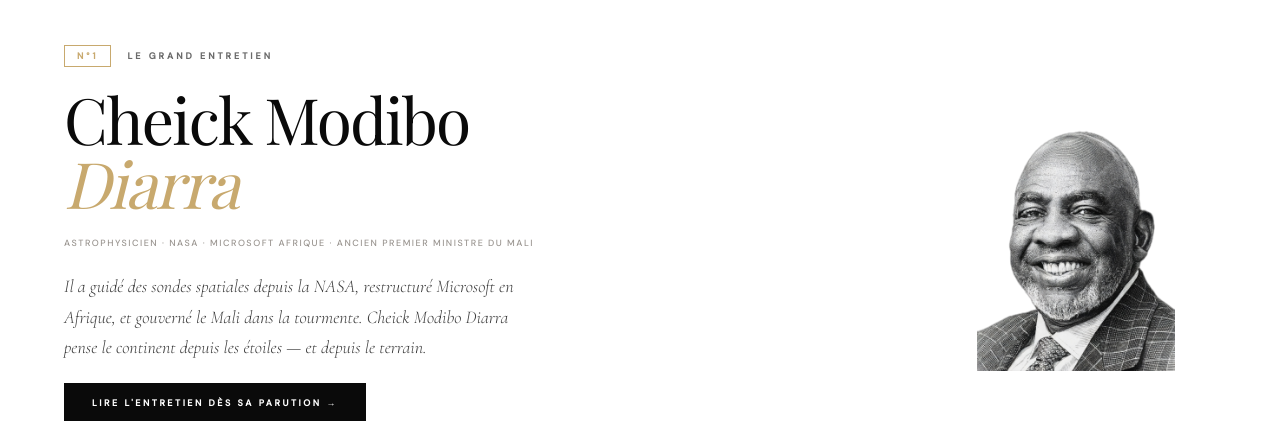
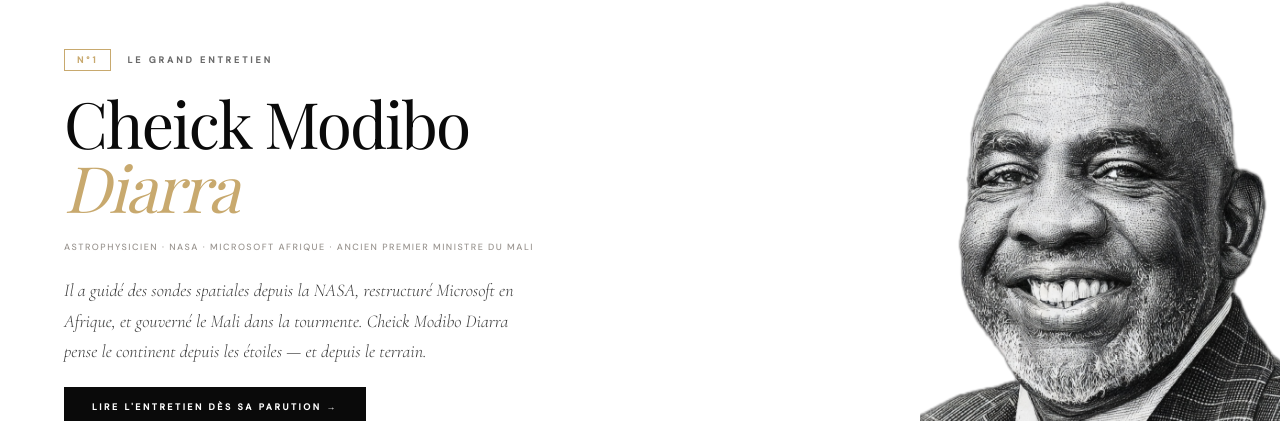
Before and after one commit to SteveMrld/Prisme, a Next.js app: page / in a window 1280 px wide. Shown: the part 143-564 px from the top of the page. Built offline with nearby package versions, Linux system fonts and the light colour scheme; no server answers; a web font is replaced by a local one.

Commit message:
fix: Diarra — photo pleine hauteur colonne droite, object-fit cover

```diff
--- a/app/page.module.css
+++ b/app/page.module.css
@@ -1733,19 +1733,27 @@
 
   /* ── GRAND ENTRETIEN ── */
   .ge {
-    grid-template-columns: 1fr 280px;
-    padding: 0 64px;
-  }
-  .geLeft { padding: 48px 0; }
+    grid-template-columns: 1fr 360px;
+    padding: 0 0 0 64px;
+    overflow: hidden;
+  }
+  .geLeft { padding: 52px 48px 52px 0; }
   .geRight {
     display: flex;
-    align-items: center;
-    justify-content: center;
-    padding: 24px;
+    align-items: flex-end;
+    justify-content: flex-end;
+    padding: 0;
+    overflow: hidden;
+    align-self: stretch;
   }
   .geImg {
-    max-width: 240px;
-    margin: 0 auto;
+    width: 100%;
+    height: 100%;
+    max-width: none;
+    object-fit: cover;
+    object-position: center top;
+    margin: 0;
+    display: block;
   }
 
   /* ── HERO ── */
```
